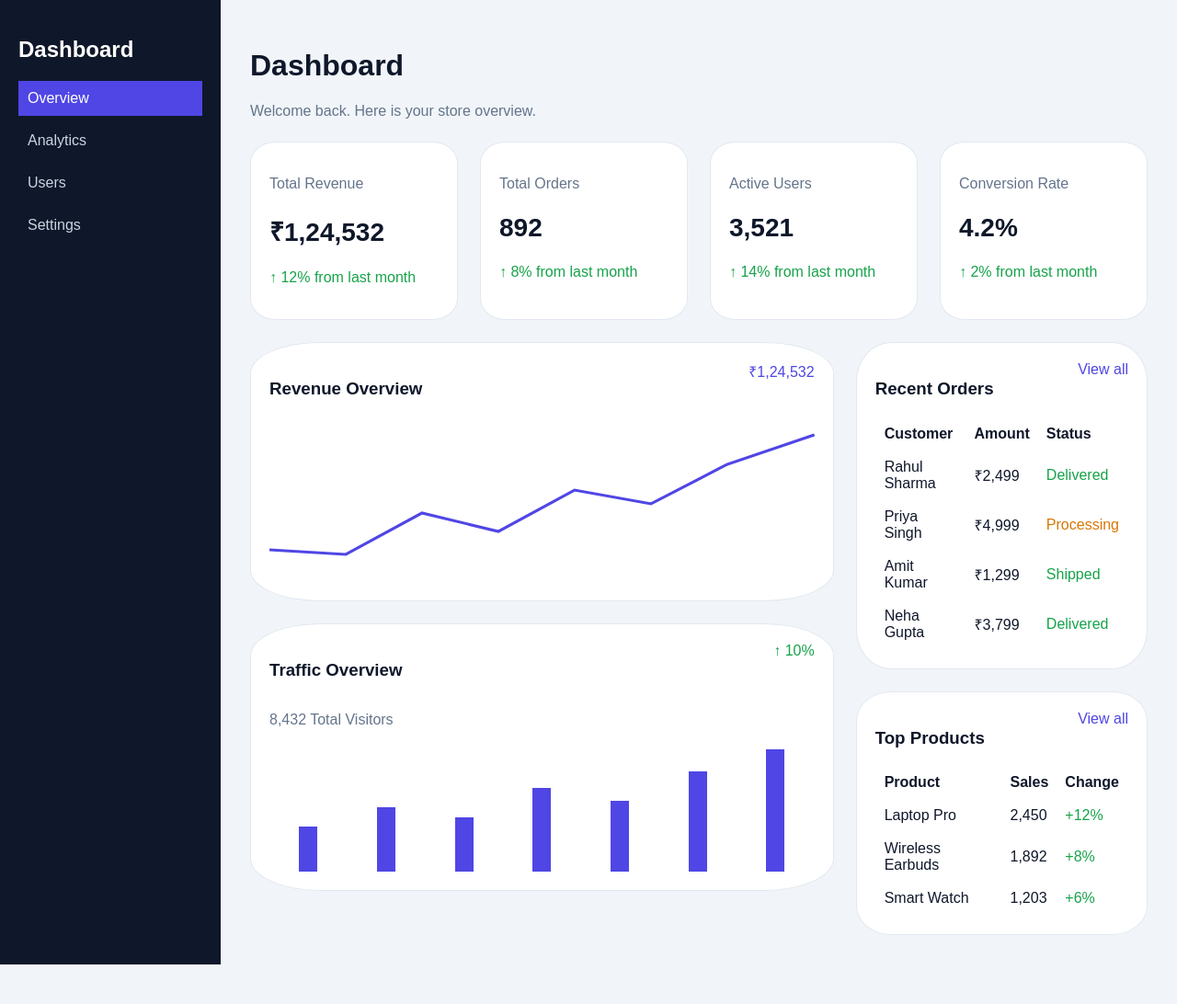
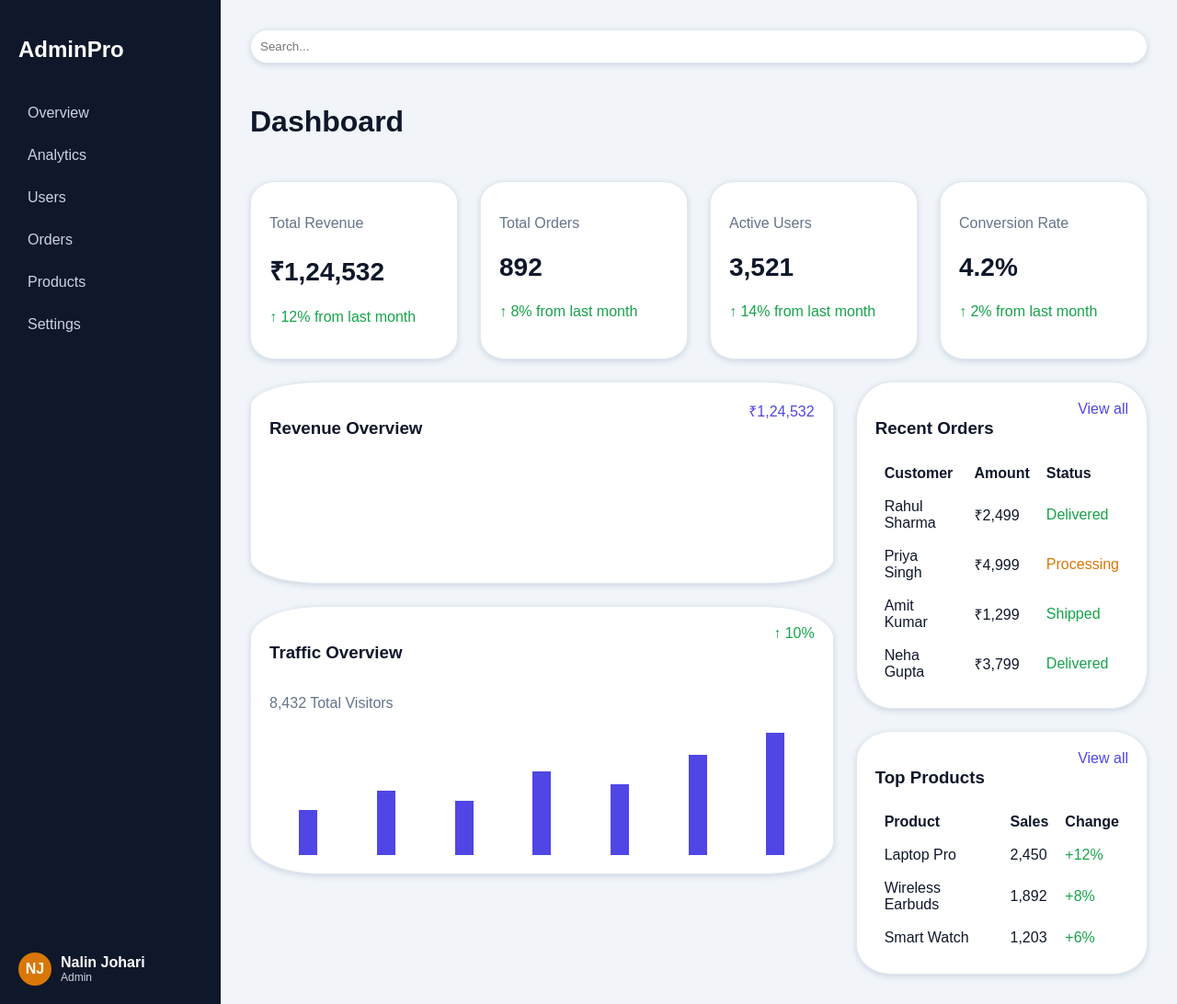
Before and after one commit to nalin1012/fullstack_semV, a plain HTML site: page basic and adv css/task3.html in a window 1280 px wide. Shown: the whole page at 92% size. Before the commit the page ends 1049 px from the top, so only its background shows below. Drawn offline with Linux system fonts and the light colour scheme.

Commit message:
task 3 css

```diff
--- a/basic and adv css/task3.html
+++ b/basic and adv css/task3.html
@@ -23,8 +23,11 @@
 
     #sidebar {
       width: 240px;
+      min-height: 100vh;
       padding: 20px;
       background: #0F172A;
+      display: flex;
+      flex-direction: column;
     }
 
     #sidebar h2 {
@@ -48,10 +51,35 @@
       text-decoration: none;
     }
 
-    #sidebar a.active,
     #sidebar a:hover {
       background: #4F46E5;
       color: #FFFFFF;
+    }
+
+    .profile {
+      display: flex;
+      align-items: center;
+      gap: 10px;
+      margin-top: auto;
+      color: #FFFFFF;
+    }
+
+    .profile-photo {
+      display: flex;
+      align-items: center;
+      justify-content: center;
+      width: 36px;
+      height: 36px;
+      border-radius: 50%;
+      background: #D97706;
+      color: #FFFFFF;
+      font-weight: bold;
+    }
+
+    .profile p {
+      margin: 0;
+      color: #CBD5E1;
+      font-size: 12px;
     }
 
     #main-content {
@@ -60,12 +88,24 @@
     }
 
     #main-content header {
+      display: flex;
+      justify-content: space-between;
+      align-items: center;
       margin-bottom: 24px;
     }
 
     #main-content header p,
     .card p {
       color: #64748B;
+    }
+
+    .search-box {
+      width: 100%;
+      padding: 10px;
+      border: 1px solid #E2E8F0;
+      border-radius: 20px;
+      box-shadow: 0 2px 6px #CBD5E1;
+      margin-bottom: 24px;
     }
 
     .content-cards {
@@ -79,6 +119,11 @@
       border: 1px solid #E2E8F0;
       background: #FFFFFF;
       border-radius: 12%;
+      box-shadow: 0 2px 6px #CBD5E1;
+    }
+
+    .card:hover {
+      box-shadow: 0 5px 12px #94A3B8;
     }
 
     .card h2 {
@@ -113,19 +158,8 @@
       color: #4F46E5;
     }
 
-    .chart {
-      height: 180px;
-    }
-
-    .line {
-      width: 100%;
-      height: 100%;
-    }
-
-    .line polyline {
-      fill: none;
-      stroke: #4F46E5;
-      stroke-width: 3;
+    .left-side > .card:first-child {
+      height: 220px;
     }
 
     .bars {
@@ -191,6 +225,10 @@
         padding: 24px 16px;
       }
 
+      #main-content header {
+        display: block;
+      }
+
       .content-cards {
         grid-template-columns: 1fr;
         gap: 16px;
@@ -220,23 +258,32 @@
   <div id="dashboard-container">
     <!-- Sidebar -->
     <aside id="sidebar">
-      <h2>Dashboard</h2>
+      <h2>AdminPro</h2>
       <nav>
         <ul>
           <li><a href="#" class="active">Overview</a></li>
           <li><a href="#">Analytics</a></li>
           <li><a href="#">Users</a></li>
+          <li><a href="#">Orders</a></li>
+          <li><a href="#">Products</a></li>
           <li><a href="#">Settings</a></li>
         </ul>
       </nav>
+      <div class="profile">
+        <div class="profile-photo">NJ</div>
+        <div>
+          <strong>Nalin Johari</strong>
+          <p>Admin</p>
+        </div>
+      </div>
     </aside>
 
     <!-- Main Content Area -->
     <main id="main-content">
+      <input class="search-box" type="search" placeholder="Search...">
       <header>
         <div>
           <h1>Dashboard</h1>
-          <p>Welcome back. Here is your store overview.</p>
         </div>
       </header>
       <section class="content-cards">
@@ -265,11 +312,6 @@
         <div class="left-side">
           <article class="card">
             <div class="card-title"><h3>Revenue Overview</h3><span>₹1,24,532</span></div>
-            <div class="chart">
-              <svg class="line" viewBox="0 0 500 180" preserveAspectRatio="none" aria-label="Revenue chart">
-                <polyline points="0,145 70,150 140,105 210,125 280,80 350,95 420,52 500,20"></polyline>
-              </svg>
-            </div>
           </article>
           <article class="card">
             <div class="card-title"><h3>Traffic Overview</h3><span class="change">↑ 10%</span></div>
```
